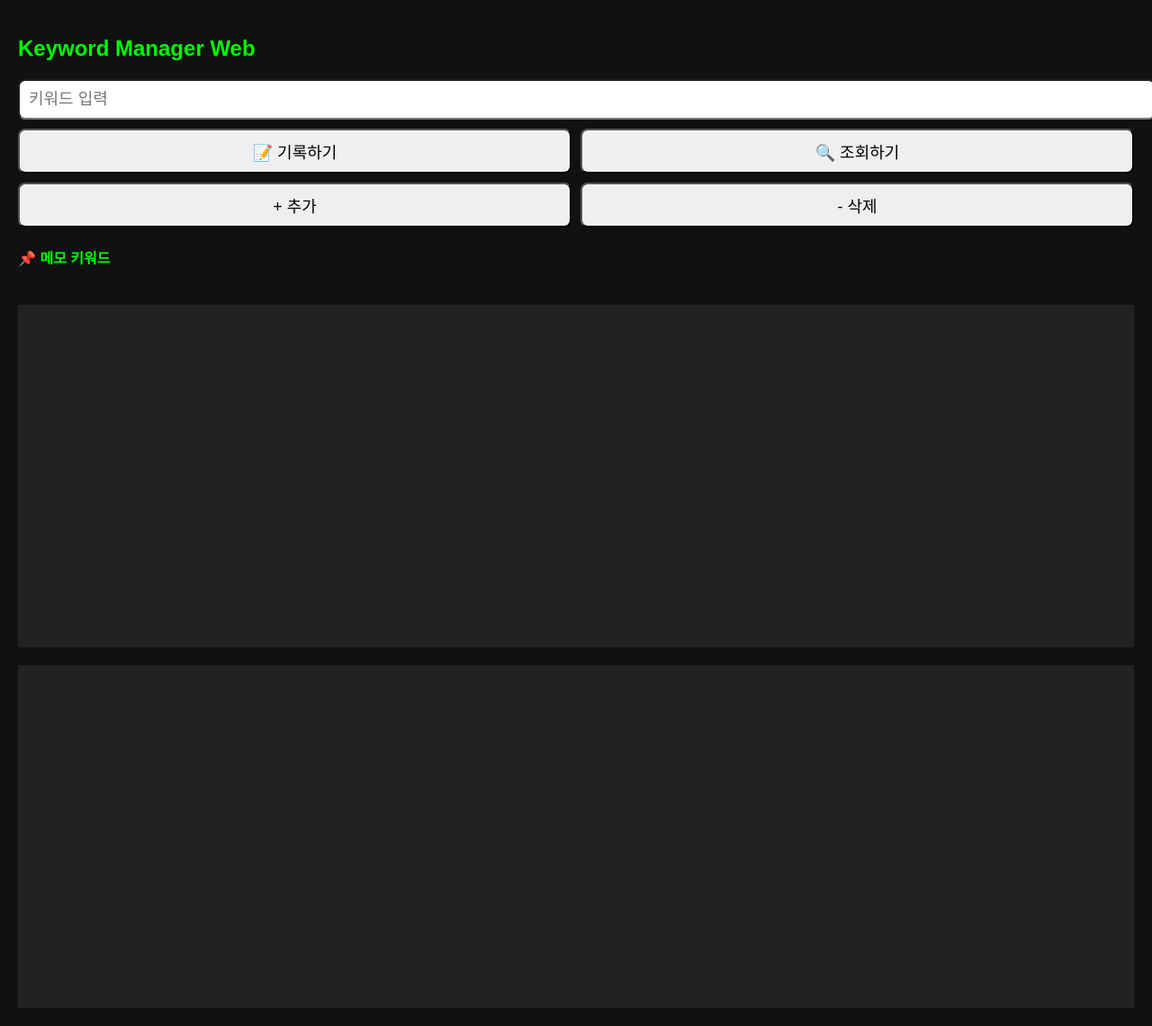
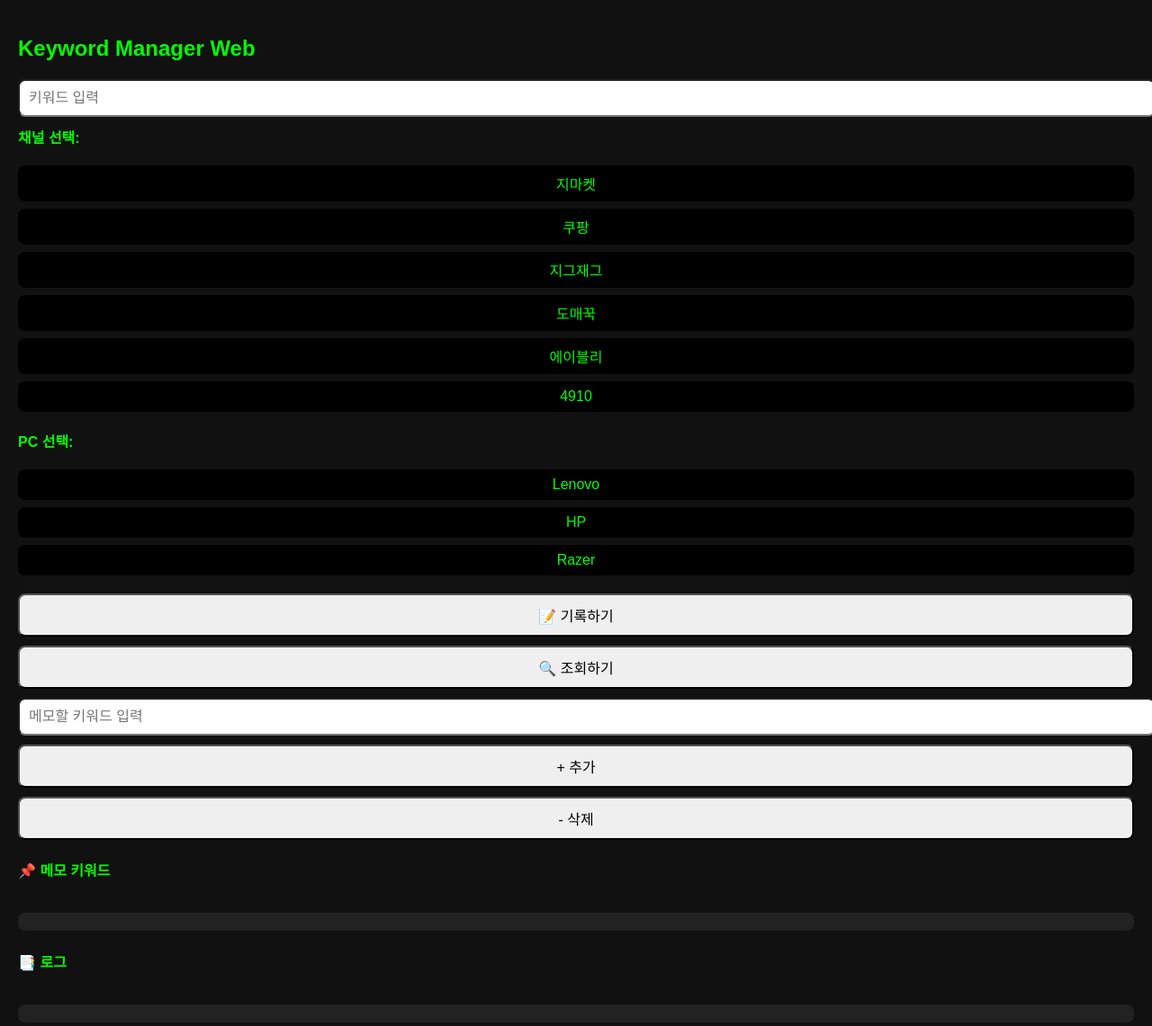
Before and after one commit to nanainternational/keywaordmanager-web, a Flask app: page / in a window 1280 px wide. Shown: the whole page at 90% size. Run offline with Flask 3, Linux system fonts and the light colour scheme; data that the repository does not hold is empty.

Commit message:
fix: 채널/PC 선택 복원 + 덜덜 방지 + 디자인 개선

```diff
--- a/templates/index.html
+++ b/templates/index.html
@@ -11,7 +11,15 @@
       background: #111;
       color: #0f0;
       font-family: sans-serif;
-      overflow: hidden; /* 중복 스크롤 방지 */
+      overflow: hidden;
+    }
+
+    .container {
+      display: flex;
+      flex-direction: column;
+      height: 100%;
+      padding: 20px;
+      box-sizing: border-box;
     }
 
     form {
@@ -22,45 +30,56 @@
 
     input, button {
       padding: 10px;
-      font-size: 18px;
+      font-size: 16px;
+      border-radius: 8px;
       width: 100%;
-      border-radius: 8px;
-    }
-
-    .log-area {
-      flex: 1;
-      overflow-y: auto;
-      background: #222;
-      padding: 10px;
-      margin-top: 20px;
-      white-space: pre-wrap;
-      overscroll-behavior: contain; /* 덜덜방지 */
-    }
-
-    .memo-area {
-      flex: 1;
-      overflow-y: auto;
-      background: #222;
-      padding: 10px;
-      margin-top: 20px;
-      overscroll-behavior: contain; /* 덜덜방지 */
-    }
-
-    .container {
-      display: flex;
-      flex-direction: column;
-      height: 100%;
-      padding: 20px;
-      box-sizing: border-box;
     }
 
     .button-row {
       display: flex;
       gap: 10px;
+      flex-wrap: wrap;
+    }
+
+    .selector-row {
+      display: flex;
+      flex-wrap: wrap;
+      gap: 8px;
+      margin: 10px 0;
+    }
+
+    .selector-button {
+      padding: 8px 12px;
+      background: #000;
+      color: #0f0;
+      border: none;
+      border-radius: 8px;
+      cursor: pointer;
+    }
+
+    .selector-button.selected {
+      background: #0f0;
+      color: #000;
+    }
+
+    .memo-area, .log-area {
+      flex: 1;
+      overflow-y: auto;
+      background: #222;
+      padding: 10px;
+      margin-top: 15px;
+      overscroll-behavior: contain;
+      border-radius: 8px;
     }
 
     ul {
-      margin-top: 20px;
+      margin: 0;
+      padding: 0;
+    }
+
+    li {
+      list-style: none;
+      margin: 5px 0;
     }
   </style>
 </head>
@@ -70,20 +89,37 @@
     <form method="POST">
       <input name="keyword" value="{{ keyword }}" placeholder="키워드 입력" />
 
-      <!-- 버튼 한줄 -->
+      <!-- ✅ 채널 선택 -->
+      <div><strong>채널 선택:</strong></div>
+      <div class="selector-row">
+        {% for channel in channels %}
+          <button type="submit" name="selected_channel" value="{{ channel }}" class="selector-button {% if channel == selected_channel %}selected{% endif %}">{{ channel }}</button>
+        {% endfor %}
+      </div>
+
+      <!-- ✅ PC 선택 -->
+      <div><strong>PC 선택:</strong></div>
+      <div class="selector-row">
+        {% for pc in pcs %}
+          <button type="submit" name="selected_pc" value="{{ pc }}" class="selector-button {% if pc == selected_pc %}selected{% endif %}">{{ pc }}</button>
+        {% endfor %}
+      </div>
+
+      <!-- ✅ 기록 & 조회 -->
       <div class="button-row">
         <button type="submit" name="action" value="record">📝 기록하기</button>
         <button type="submit" name="action" value="check">🔍 조회하기</button>
       </div>
 
-      <!-- 추가/삭제 버튼 한줄 -->
+      <!-- ✅ 메모 추가/삭제 -->
+      <input name="memo_keyword" placeholder="메모할 키워드 입력" />
       <div class="button-row">
         <button type="submit" name="action" value="add_memo">+ 추가</button>
         <button type="submit" name="action" value="delete_memo">- 삭제</button>
       </div>
     </form>
 
-    <!-- 메모 리스트 -->
+    <!-- ✅ 메모 리스트 -->
     <h4>📌 메모 키워드</h4>
     <div class="memo-area">
       <ul>
@@ -93,7 +129,8 @@
       </ul>
     </div>
 
-    <!-- 로그 영역 -->
+    <!-- ✅ 로그 -->
+    <h4>📑 로그</h4>
     <div class="log-area">
       {% for line in log %}
         {{ line }}<br>
```
